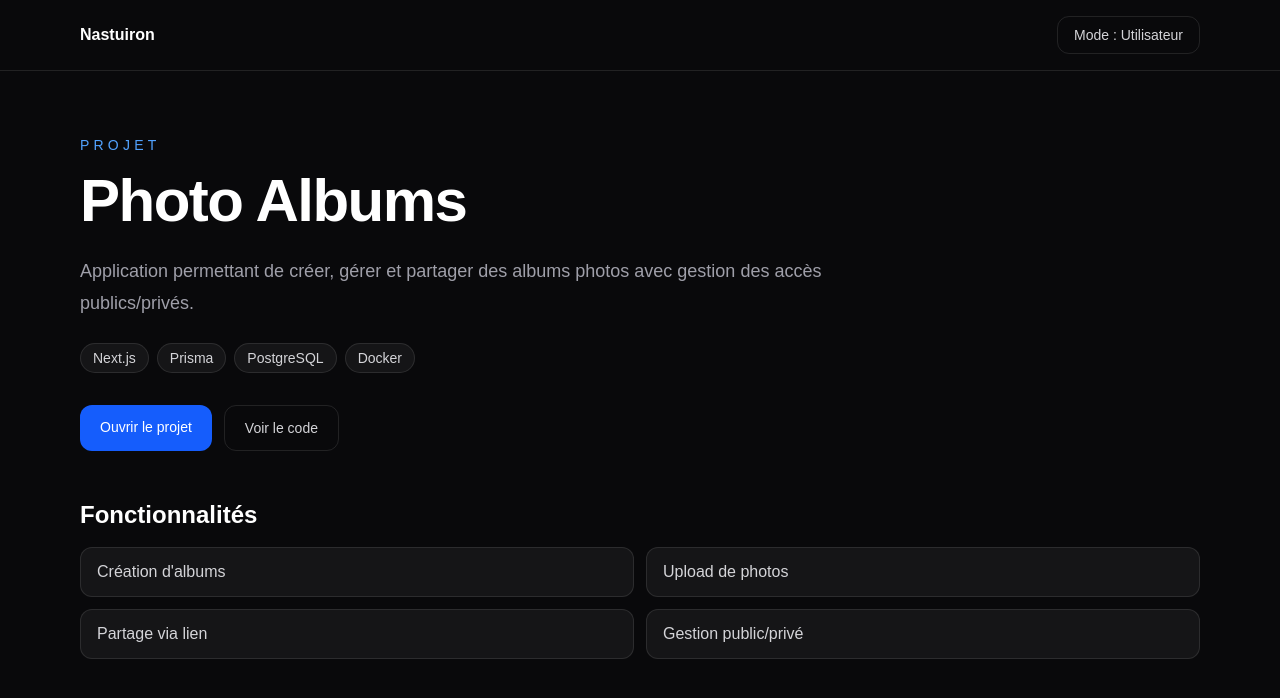
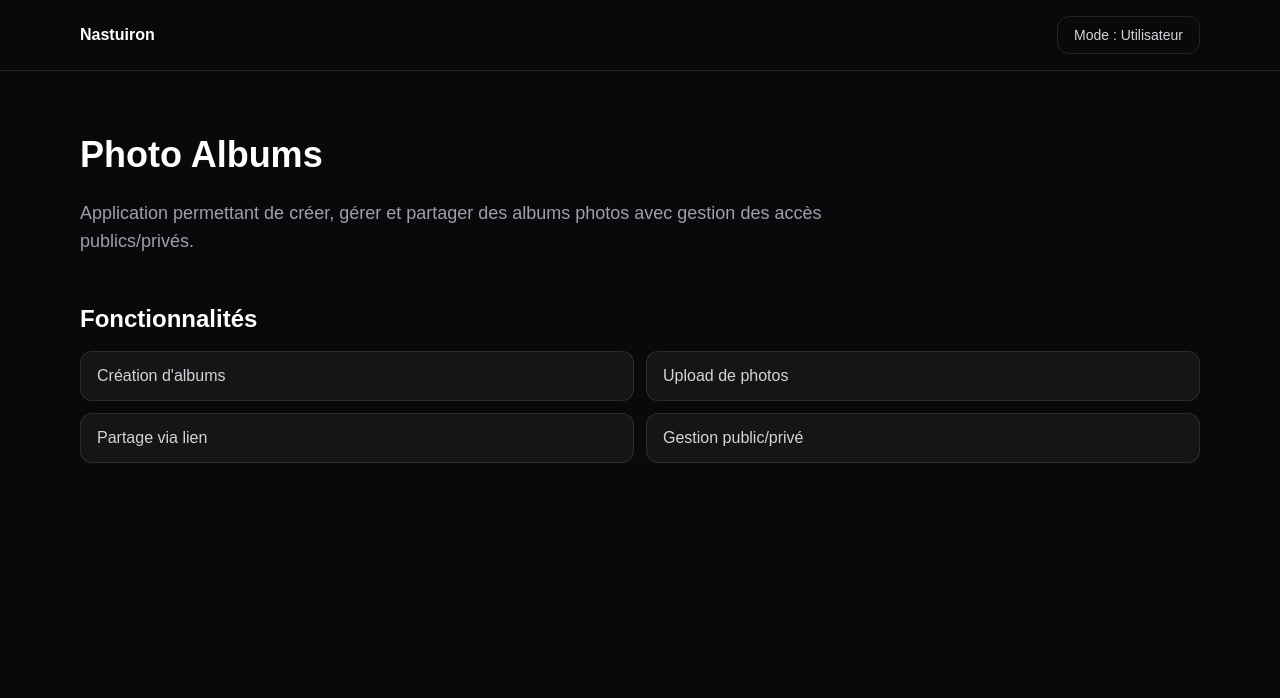
Before and after one commit to Nastuiron/nastuiron-hub, a Next.js app: page /projects/albums in a window 1280 px wide. Shown: the top 698 px of the page. Built offline with nearby package versions, Linux system fonts and the light colour scheme.

Commit message:
feat: split project page into user and developer views

```diff
--- a/src/features/projects/components/ProjectDetails.tsx
+++ b/src/features/projects/components/ProjectDetails.tsx
@@ -9,54 +9,17 @@ type ProjectDetailsProps = {
   project: Project;
 };
 
-export function ProjectDetails({ project }: ProjectDetailsProps) {
-  const { mode } = useProjectMode();
+function UserView({ project }: { project: Project }) {
   return (
-    <article className="space-y-12">
+    <>
       <section className="max-w-3xl">
-        <p className="text-sm font-medium uppercase tracking-[0.3em] text-blue-400">
-          Projet
-        </p>
+        <h1 className="text-4xl font-bold text-white">{project.name}</h1>
 
-        <h1 className="mt-4 text-4xl font-bold tracking-tight text-white md:text-6xl">
-          {project.name}
-        </h1>
-
-        <p className="mt-6 text-lg leading-8 text-zinc-400">
-          {project.description}
-        </p>
-
-        <div className="mt-6">
-          <ProjectStack stack={project.stack} />
-        </div>
-
-        <div className="mt-8 flex flex-wrap gap-3">
-          {project.links.live && (
-            <a
-              href={project.links.live}
-              target="_blank"
-              rel="noreferrer"
-              className="rounded-xl bg-blue-600 px-5 py-3 text-sm font-medium text-white transition hover:bg-blue-500"
-            >
-              Ouvrir le projet
-            </a>
-          )}
-
-          {project.links.github && (
-            <a
-              href={project.links.github}
-              target="_blank"
-              rel="noreferrer"
-              className="rounded-xl border border-white/10 px-5 py-3 text-sm font-medium text-zinc-300 transition hover:bg-white/5"
-            >
-              Voir le code
-            </a>
-          )}
-        </div>
+        <p className="mt-6 text-lg text-zinc-400">{project.description}</p>
       </section>
 
       <section>
-        <h2 className="mb-4 text-2xl font-semibold text-white">
+        <h2 className="text-2xl font-semibold text-white mb-4">
           Fonctionnalités
         </h2>
 
@@ -71,15 +34,66 @@ export function ProjectDetails({ project }: ProjectDetailsProps) {
           ))}
         </ul>
       </section>
+    </>
+  );
+}
 
-      {mode === 'dev' && (
-        <section>
-          <h2 className="mb-4 text-2xl font-semibold text-white">
-            Architecture technique
-          </h2>
+function DevView({ project }: { project: Project }) {
+  return (
+    <>
+      <section>
+        <h2 className="text-2xl font-semibold text-white mb-4">
+          Stack technique
+        </h2>
 
-          <ProjectArchitecture architecture={project.architecture} />
-        </section>
+        <div className="flex flex-wrap gap-2">
+          {project.stack.map((tech) => (
+            <span
+              key={tech}
+              className="rounded-lg bg-blue-500/10 px-3 py-1 text-sm text-blue-400"
+            >
+              {tech}
+            </span>
+          ))}
+        </div>
+      </section>
+
+      <section>
+        <h2 className="text-2xl font-semibold text-white mb-4">Architecture</h2>
+
+        <div className="space-y-2 text-zinc-400">
+          <div>
+            <strong>Frontend:</strong>{' '}
+            {project.architecture.frontend.join(', ')}
+          </div>
+
+          {project.architecture.backend && (
+            <div>
+              <strong>Backend:</strong>{' '}
+              {project.architecture.backend.join(', ')}
+            </div>
+          )}
+
+          {project.architecture.infra && (
+            <div>
+              <strong>Infra:</strong> {project.architecture.infra.join(', ')}
+            </div>
+          )}
+        </div>
+      </section>
+    </>
+  );
+}
+
+export function ProjectDetails({ project }: ProjectDetailsProps) {
+  const { mode } = useProjectMode();
+
+  return (
+    <article className="space-y-12">
+      {mode === 'user' ? (
+        <UserView project={project} />
+      ) : (
+        <DevView project={project} />
       )}
     </article>
   );
```
